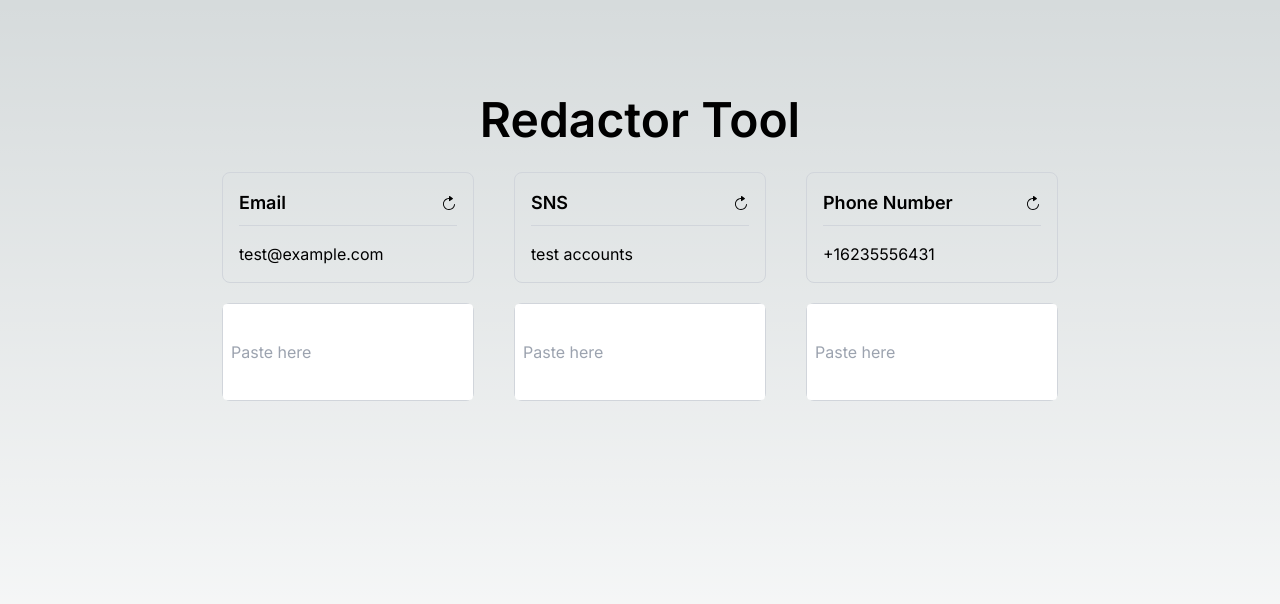
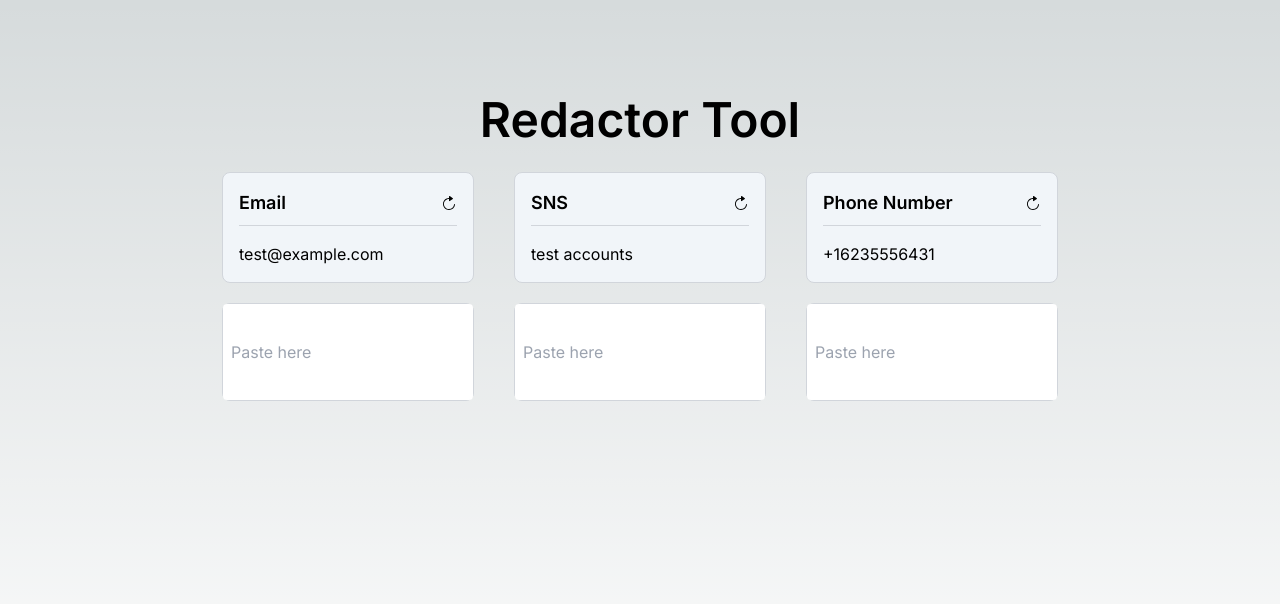
Before and after one commit to Jaron15/Tools, a Next.js app: page / in a window 1280 px wide. Shown: the top 604 px of the page. Built offline with nearby package versions, Linux system fonts and the light colour scheme.

Commit message:
style changes

```diff
--- a/src/components/RedactorTool/EmailRedactor.js
+++ b/src/components/RedactorTool/EmailRedactor.js
@@ -41,7 +41,7 @@ function EmailRedactor() {
 
   return (
     <div className="max-w-lg mx-auto p-5 flex flex-col  gap-5">
-    <div className="border border-gray-300 rounded-lg p-4">
+    <div className="border border-gray-300 rounded-lg p-4 bg-slate-100">
       <div className="flex justify-between items-center border-b border-gray-300 pb-2 mb-4">
         <h2 className="text-lg font-semibold m-0">Email</h2>
         <IoIosRefresh className="cursor-pointer" onClick={generateRandomEmail} />{" "}
--- a/src/components/RedactorTool/PhoneRedactor.js
+++ b/src/components/RedactorTool/PhoneRedactor.js
@@ -31,7 +31,7 @@ function PhoneRedactor() {
 
   return (
     <div className="max-w-lg mx-auto p-5 flex flex-col gap-5">
-      <div className="border border-gray-300 rounded-lg p-4">
+      <div className="border border-gray-300 rounded-lg p-4 bg-slate-100">
         <div className="flex justify-between items-center border-b border-gray-300 pb-2 mb-4">
           <h2 className="text-lg font-semibold m-0">Phone Number</h2>
           <IoIosRefresh className="cursor-pointer" onClick={generateRandomPhoneNumber} />
--- a/src/components/RedactorTool/SNSRedactor.js
+++ b/src/components/RedactorTool/SNSRedactor.js
@@ -52,7 +52,7 @@ function SNSRedactor() {
 
   return (
     <div className="max-w-lg mx-auto p-5 flex flex-col  gap-5">
-      <div className="border border-gray-300 rounded-lg p-4 ">
+      <div className="border border-gray-300 rounded-lg p-4 bg-slate-100">
         <div className="flex justify-between items-center border-b border-gray-300 pb-2 mb-4">
           <h2 className="text-lg font-semibold m-0">SNS</h2>
           <IoIosRefresh className="cursor-pointer" onClick={generateRandomHandle} />
```
